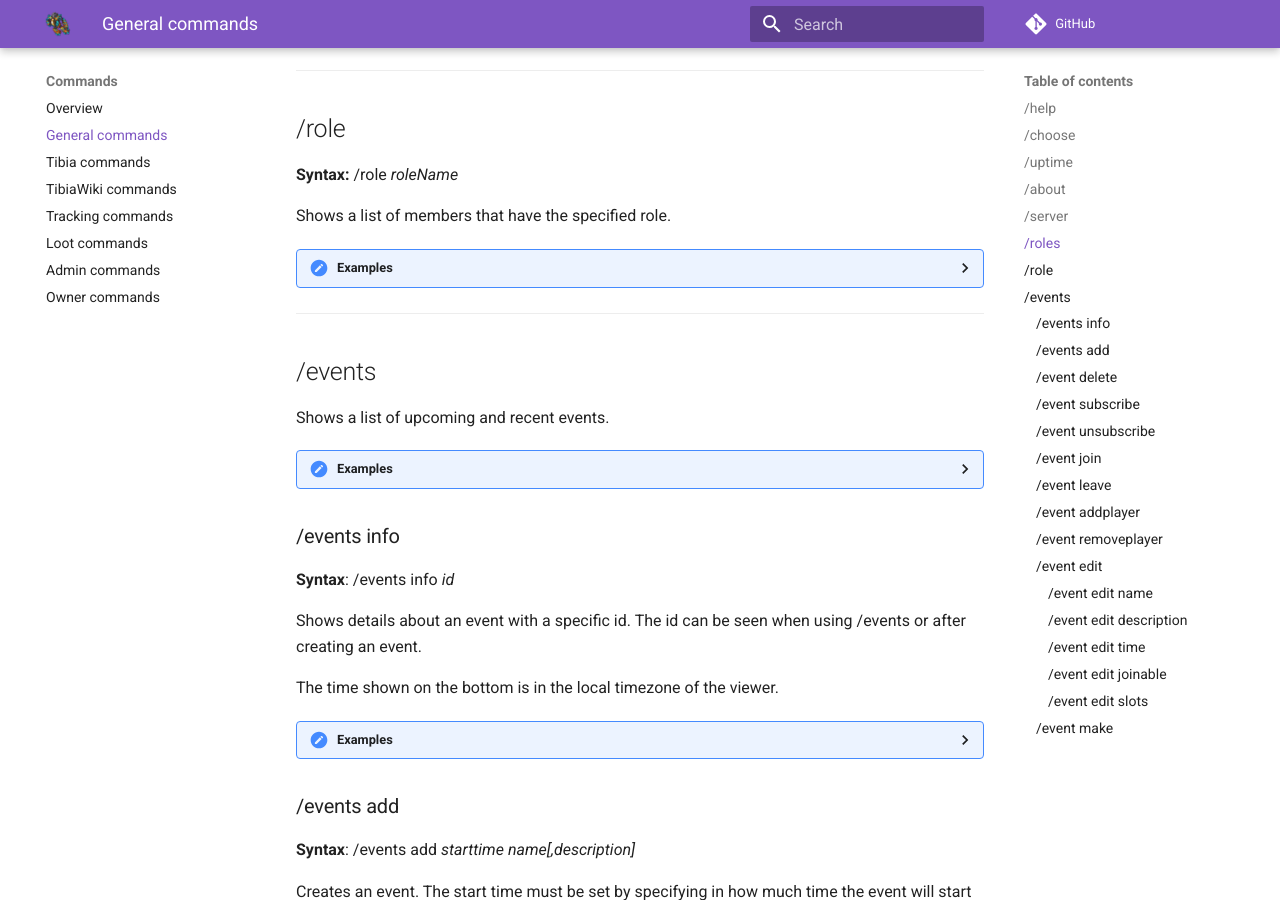
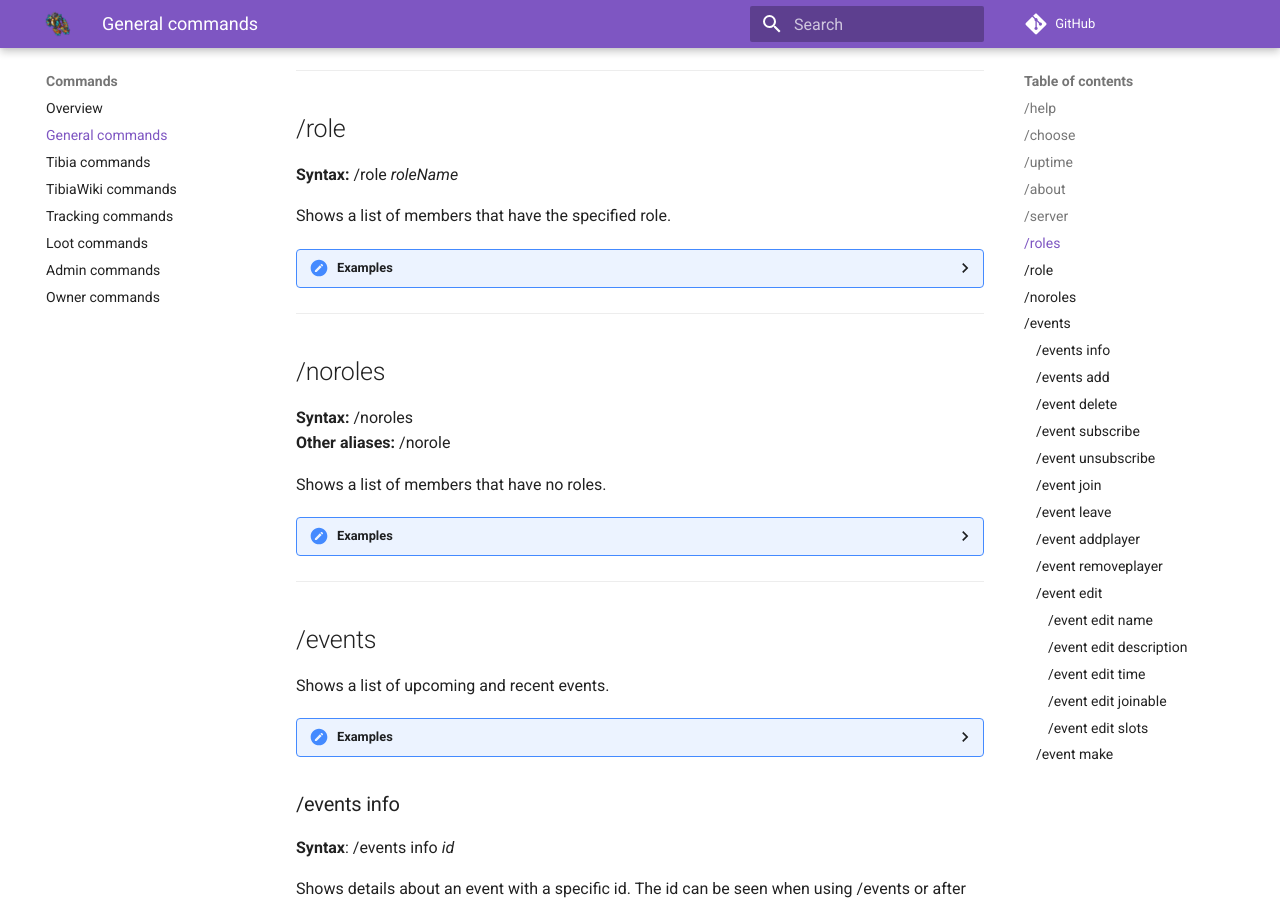
Before and after one commit to Galarzaa90/NabBot, an MkDocs documentation site: the page built from docs/commands/general.md, in a window 1280 px wide and 900 px high, scrolled down 1907 px. Built offline with MkDocs 1.6.1 and Material for MkDocs 9.7.7, drawn with Linux system fonts in a browser that asks for light colours; comment, search, counter and statistics services are not loaded; old or Windows-style settings are respelled for this version of MkDocs.

Commit message:
Renamed /norole to /noroles - Alias to old name - Added command to documentation

```diff
--- a/docs/commands/general.md
+++ b/docs/commands/general.md
@@ -100,6 +100,19 @@ Shows a list of members that have the specified role.
 
     **/role Vice Leader**
     ![image](../assets/images/commands/role.png)
+
+----
+
+## /noroles
+**Syntax:** /noroles
+**Other aliases:** /norole
+
+Shows a list of members that have no roles.
+
+??? Summary "Examples"
+
+    **/noroles**
+    ![image](../assets/images/commands/noroles.png)
 
 ----
 
--- a/mkdocs.yml
+++ b/mkdocs.yml
@@ -1,9 +1,7 @@
 site_name: 'NabBot'
 site_description: 'A discord bot for the MMO Tibia'
 site_author: 'Allan Galarza'
-site_url: 'https://galarzaa90.github.io/NabBot/'
 
-site_name: NabBot
 theme:
   name: material
   palette:
@@ -33,6 +31,8 @@ extra:
   social:
     - type: 'github'
       link: 'https://github.com/galarzaa90'
+    - type: 'gitlab'
+      link: 'https://gitlab.com/Galarzaa90'
 
 repo_url: https://github.com/Galarzaa90/NabBot
 edit_uri: ""
```
Also changed, not shown: 1 other file.
